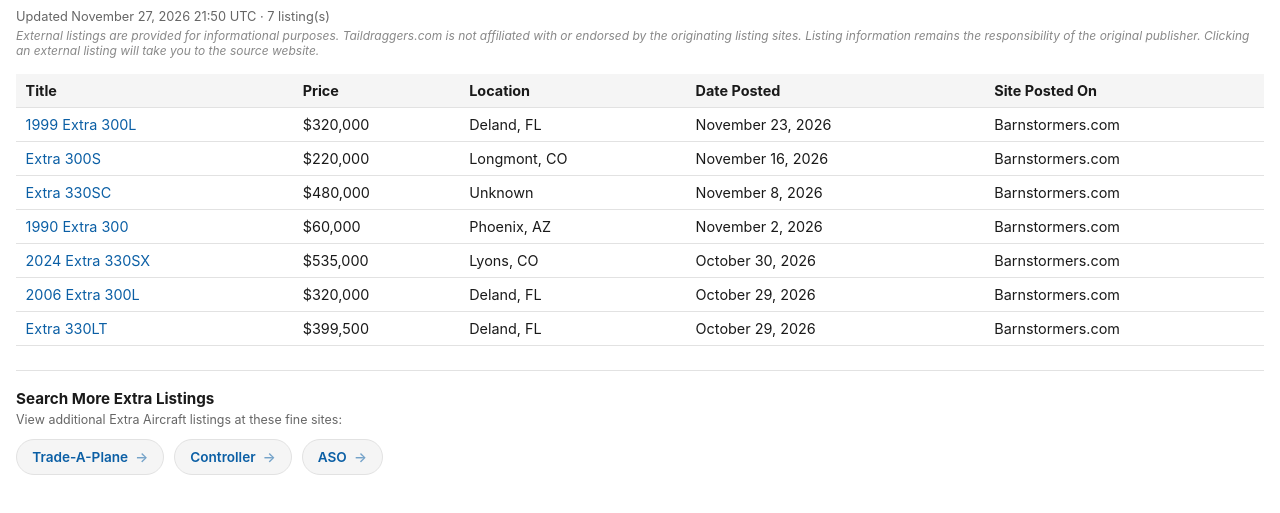
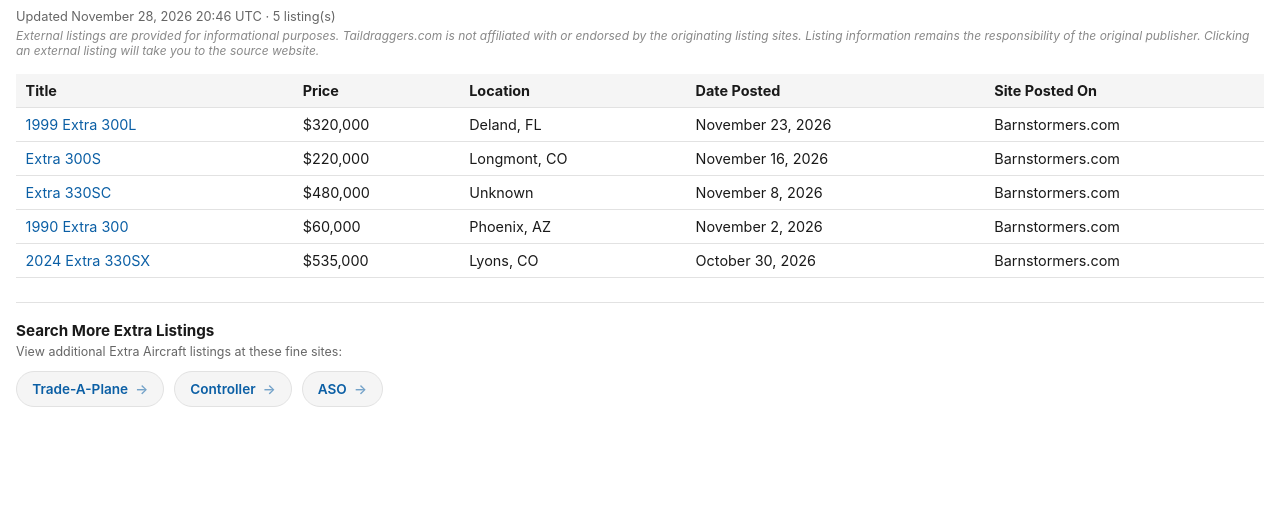
Before and after one commit to taildraggers/extra, a plain HTML site: page docs/index.html in a window 1280 px wide. Shown: the part 43-556 px from the top of the page. Drawn offline with Linux system fonts and the light colour scheme.

Commit message:
Update Extra listings (2026-11-28)

```diff
--- a/docs/index.html
+++ b/docs/index.html
@@ -76,7 +76,7 @@
 </head>
 <body>
   <h1>Other Extra Ads on the Web</h1>
-  <div class="updated">Updated November 27, 2026 21:50 UTC &middot; 7 listing(s)</div>
+  <div class="updated">Updated November 28, 2026 20:46 UTC &middot; 5 listing(s)</div>
   <div class="disclaimer">External listings are provided for informational purposes. Taildraggers.com is not affiliated with or endorsed by the originating listing sites. Listing information remains the responsibility of the original publisher. Clicking an external listing will take you to the source website.</div>
   <table>
     <thead>
@@ -88,8 +88,6 @@
         <tr><td><a href="https://www.barnstormers.com/classified-2072549-Extra-330SC-190h-TT.html" target="_blank" rel="noopener noreferrer">Extra 330SC</a></td><td>$480,000</td><td>Unknown</td><td>November 8, 2026</td><td>Barnstormers.com</td></tr>
         <tr><td><a href="https://www.barnstormers.com/classified-2069088-1990-Extra-300-AEIO-540-L1B5.html" target="_blank" rel="noopener noreferrer">1990 Extra 300</a></td><td>$60,000</td><td>Phoenix, AZ</td><td>November 2, 2026</td><td>Barnstormers.com</td></tr>
         <tr><td><a href="https://www.barnstormers.com/classified-1997204-2024-Extra-330SX.html" target="_blank" rel="noopener noreferrer">2024 Extra 330SX</a></td><td>$535,000</td><td>Lyons, CO</td><td>October 30, 2026</td><td>Barnstormers.com</td></tr>
-        <tr><td><a href="https://www.barnstormers.com/classified-2080753-2006-Extra-300L.html" target="_blank" rel="noopener noreferrer">2006 Extra 300L</a></td><td>$320,000</td><td>Deland, FL</td><td>October 29, 2026</td><td>Barnstormers.com</td></tr>
-        <tr><td><a href="https://www.barnstormers.com/classified-1991933-Super-Clean-Extra-330LT.html" target="_blank" rel="noopener noreferrer">Extra 330LT</a></td><td>$399,500</td><td>Deland, FL</td><td>October 29, 2026</td><td>Barnstormers.com</td></tr>
     </tbody>
   </table>
   <div class="more-resources">
```
